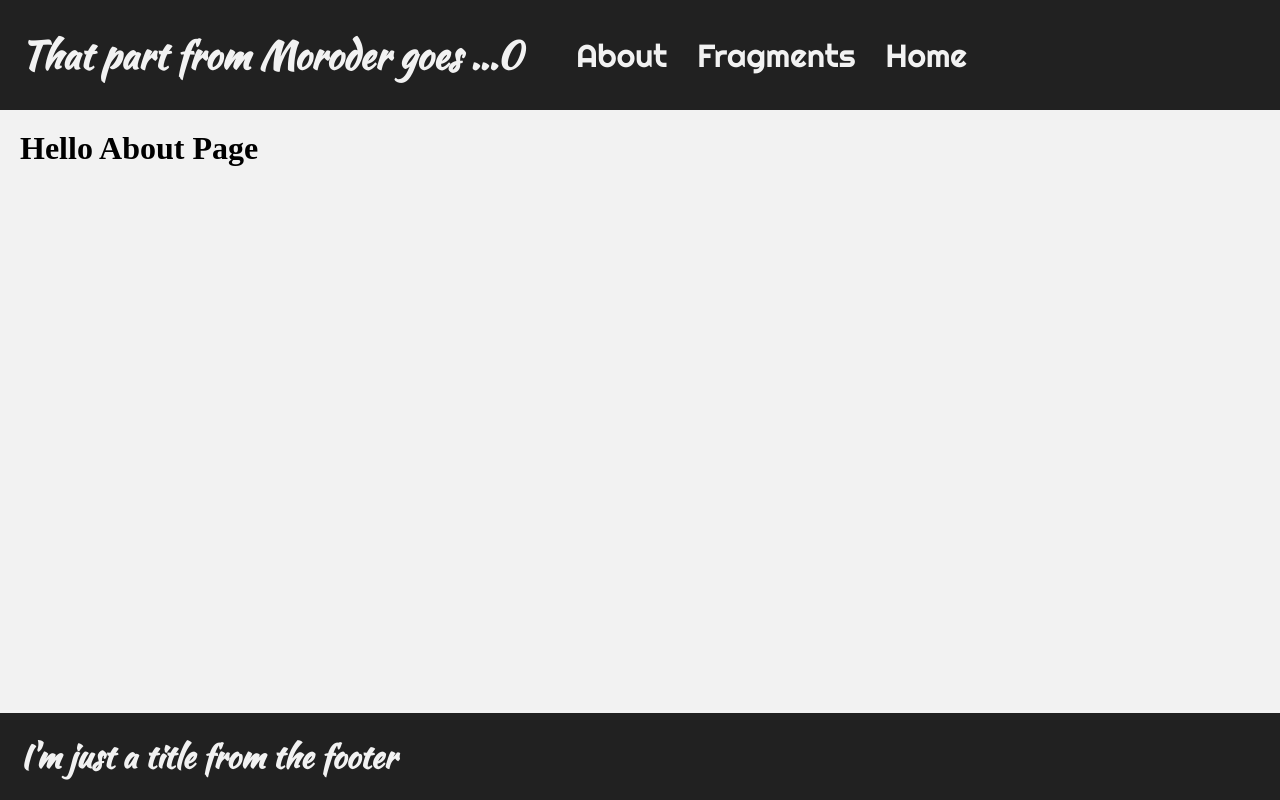
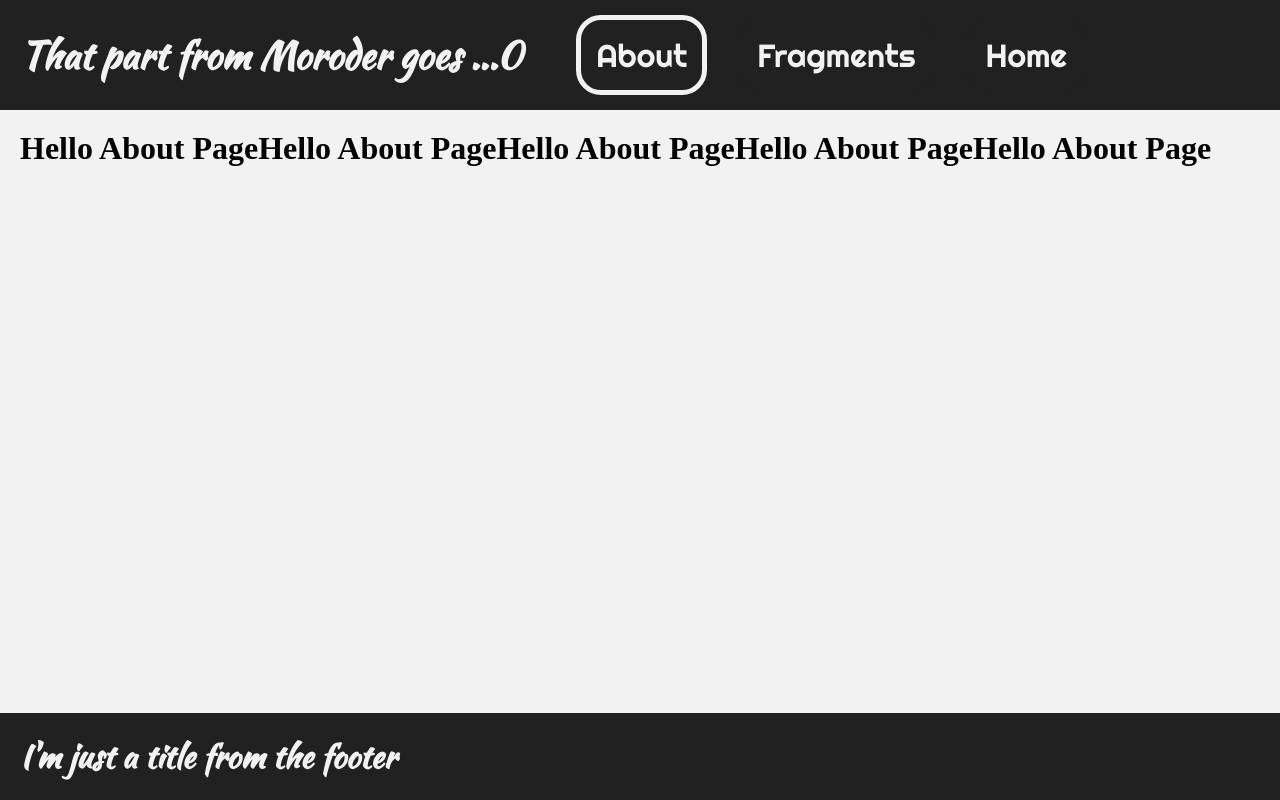
Before and after one commit to Guruk13/reactheme, a React (Vite) app: page /about in a window 1280 px wide. Built offline with nearby package versions, Linux system fonts and the light colour scheme.

Commit message:
pre journey commit

```diff
--- a/src/App.tsx
+++ b/src/App.tsx
@@ -14,7 +14,7 @@ https://fettblog.eu/typescript-react/components/
 import * as React from 'react';
 import { BrowserRouter as Router, Route, Switch } from 'react-router-dom';
 import "regenerator-runtime/runtime.js";
-import { NavLink } from 'react-router-dom';
+import { SNavLink } from './MainStyles.js'
 // J O B
 import About from './components/random/About';
 import Home from './components/Home';
@@ -23,7 +23,7 @@ import Footer from './components/Footer';
 import Header from './components/Header';
 //Styling
 import { Nav, NavDiv, NavUl, NavbarLi, LogoTitle } from './MainStyles.js'
-import { createGlobalStyle, ThemeProvider, whiteSnake, fooFighters, IThemeInterface } from "./theme";
+import { createGlobalStyle, ThemeProvider, whiteSnake, fooFighters} from "./theme";
 //Fonts. Include any other format in d.ts
 import Kaushan from './font/KaushanScript-Regular.ttf';
 import Righteous from './font/Righteous-Regular.ttf';
@@ -46,6 +46,8 @@ interface IItem {
 
 
 
+
+
 const GlobalStyle = createGlobalStyle`
   #root > * {
     padding: 20px;
@@ -63,13 +65,8 @@ const GlobalStyle = createGlobalStyle`
 
   #root > div{
     flex-grow: 1;
+    display: flex;
   }
- //NavLink Styles
-  nav> div> ul> li> a{
-    color: ${({ theme }) => theme.lightColorText};
-    text-decoration: none;
-  }
-
   //three parts and navbar
 
   @font-face {
@@ -150,11 +147,11 @@ export default class App extends React.Component<InitProps> {
                   </LogoTitle>
                   <NavUl>
                     <NavbarLi>
-                      <NavLink to="/about">About</NavLink>
+                      <SNavLink to="/about">About</SNavLink>
                     </NavbarLi>
-                    <NavbarLi> <NavLink to="/fragments">Fragments</NavLink>
+                    <NavbarLi> <SNavLink to="/fragments">Fragments</SNavLink>
                     </NavbarLi>
-                    <NavbarLi><NavLink to="/">Home</NavLink>
+                    <NavbarLi><SNavLink to="/" exact >Home</SNavLink>
                     </NavbarLi>
                   </NavUl>
                 </NavDiv>
--- a/src/MainStyles.js
+++ b/src/MainStyles.js
@@ -1,12 +1,17 @@
 
 import styled from './theme/index';
-
+import { NavLink } from 'react-router-dom';
 
 
 export const NavbarLi = styled.li`
   font-family:'MenuItems' ;
   margin: 15px;
   font-size: 32px;
+
+  border-radius: 25px;
+  border: 5px solid red
+  padding: 15px
+
   `
 
 export const Nav = styled.nav`
@@ -36,3 +41,17 @@ export const NavUl = styled.ul`
     padding - left: 3.5em;
     list-style-type: none;
   `
+
+//order of some of some of the following css rules matter
+export const SNavLink = styled(NavLink)`
+color: ${({ theme }) => theme.lightColorText};
+text-decoration: none;
+&.active {
+  border-radius: 25px;
+  border: 5px solid ${({ theme }) => theme.lightColorText};
+  padding: 15px
+}
+border-radius: 25px;
+border: 5px solid ${({ theme }) => theme.navColor};
+padding: 15px
+`;
--- a/src/components/Home.tsx
+++ b/src/components/Home.tsx
@@ -1,11 +1,20 @@
-// this component for about page
 import React, { Component } from 'react';
+import { SFittingImage } from './fittingImage.js';
+import About from './random/About.js';
+import styled from '../theme/index';
+
+const StyledDiv = styled.div`
+flex-direction: column;
+`
+
 class Home extends Component{
     render(){
         return(
-            <div>
-                <h1>Touch , i Remember touch </h1>
-            </div>
+            <StyledDiv>
+                <SFittingImage></SFittingImage>
+                <About></About>
+            </StyledDiv>
+
         );
     }
 }
--- /dev/null
+++ b/src/components/fittingImage.js
@@ -0,0 +1,26 @@
+
+import styled from '../theme/index';
+//https://www.webfx.com/blog/web-design/responsive-background-image/
+
+
+export const SFittingImage = styled.div`
+flex-grow : 1 ;
+background-image: url(https://www.riotgames.com/darkroom/700/bde5bce620428b3099cff9b47b2c9fa2:94bab0e09b0307e591b485a55207f6bb/league-newlogo-banner.jpg);
+/* Background image is centered vertically and horizontally at all times */
+background-position: center center;
+
+/* Background image doesn't tile */
+background-repeat: no-repeat;
+
+/* Background image is fixed in the viewport so that it doesn't move when
+   the content's height is greater than the image's height */
+background-attachment: fixed;
+
+/* This is what makes the background image rescale based
+   on the container's size */
+background-size: cover;
+
+/* Set a background color that will be displayed
+   while the background image is loading */
+background-color: #464646;
+`;
--- a/src/components/random/About.js
+++ b/src/components/random/About.js
@@ -5,6 +5,11 @@ class About extends Component{
         return(
             <div>
                 <h1>Hello About Page</h1>
+                <h1>Hello About Page</h1>
+                <h1>Hello About Page</h1>
+                <h1>Hello About Page</h1>
+                <h1>Hello About Page</h1>
+
             </div>
         );
     }
```
